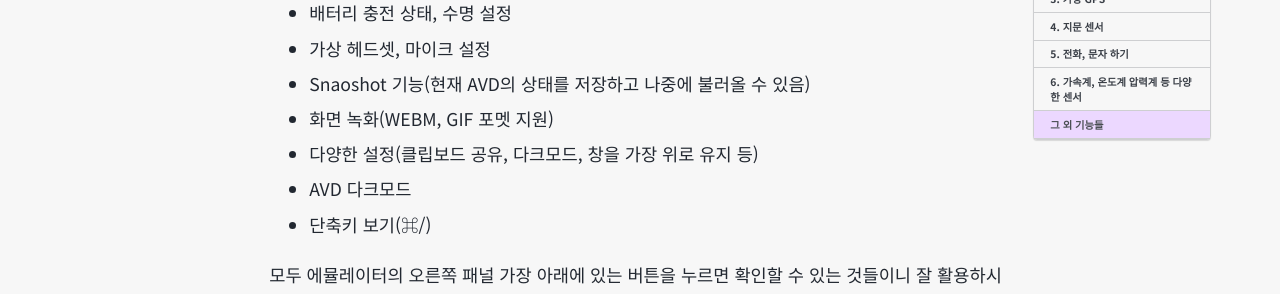
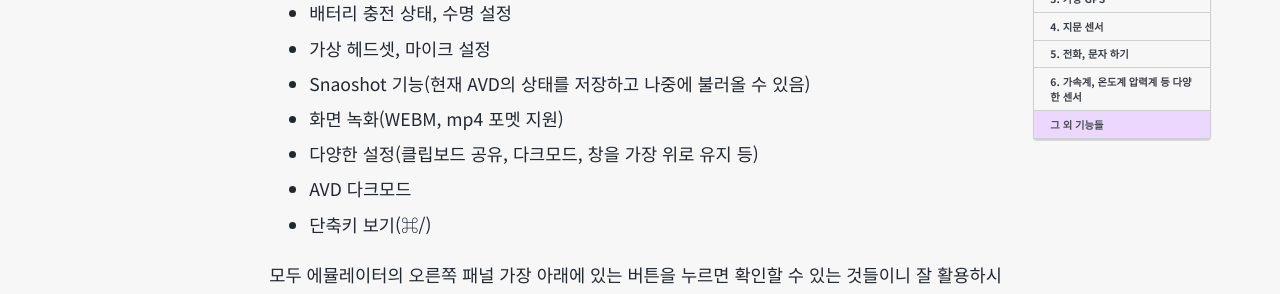
Before and after one commit to MinSeungHyun/minseunghyun.github.io, a Jekyll site: the page built from _posts/android/2020-01-24-2-1.md, in a window 1280 px wide and 900 px high, scrolled down 1762 px. Shown: the part 154-448 px from the top of the window. Built offline with Jekyll 4.4.1, drawn with Linux system fonts in a browser that asks for light colours; cached includes are drawn as plain includes; nearby versions of some CDN libraries; some web fonts are replaced; comment, search, counter and statistics services are not loaded.

Commit message:
Change all gif to mp4

```diff
--- a/_posts/android/2020-01-24-2-1.md
+++ b/_posts/android/2020-01-24-2-1.md
@@ -18,17 +18,17 @@ toc: true
 {: .notice}
 
 ## 1. 두 손가락 사용하기
-{% include image src="/assets/images/post/2/1-1.gif" %}
+{% include image src="/assets/images/post/2/1-1.mp4" %}
 커서가 화면에 있을 때 ⌘를 누르면 화면 중앙을 중심으로 가상의 커서가 하나 더 생겨서 두 손가락으로 해야 하는 것들을 테스트 할 수 있습니다.
 
-{% include image src="/assets/images/post/2/1-2.gif" %}
+{% include image src="/assets/images/post/2/1-2.mp4" %}
 ⇧를 누르고 하면 화면 중앙이 아니라 커서 위치를 기준으로 생깁니다.
 
-{% include image src="/assets/images/post/2/1-3.gif" %}
+{% include image src="/assets/images/post/2/1-3.mp4" %}
 우클릭을 하면 두 손가락으로 스크롤 할 수도 있죠.
 
 ## 2. 카메라 사용하기
-{% include image src="/assets/images/post/2/2-1.gif" %}
+{% include image src="/assets/images/post/2/2-1.mp4" %}
 AVD에 있는 카메라를 실행하면 가상의 공간이 뜨는데,
 ⌥을 누르고 마우스를 움직여서 화면을 돌릴 수 있고, WASD키로 이동할 수도 있습니다.
 
@@ -40,18 +40,18 @@ AVD에 있는 카메라를 실행하면 가상의 공간이 뜨는데,
 
 ## 3. 가상 GPS
 ⌘⇧L을 누르면 위치 창이 나옵니다.
-{% include image src="/assets/images/post/2/3-1.gif" %}
+{% include image src="/assets/images/post/2/3-1.mp4" %}
 지도에서 위치를 선택하고 우측 하단에 `SET LOCATION` 버튼을 누르면 해당 선택한 위치로 gps가 설정됩니다.
 
-{% include image src="/assets/images/post/2/3-2.gif" %}
+{% include image src="/assets/images/post/2/3-2.mp4" %}
 `Routes`탭에서는 AVD가 설정한 경로를 따라 이동하게 할 수 있습니다.
 
 ## 4. 지문 센서
-{% include image src="/assets/images/post/2/4-1.gif" %}
+{% include image src="/assets/images/post/2/4-1.mp4" %}
 ⌘⇧F를 누르면 가상 지문을 사용할 수 있는 창이 나옵니다.
 
 ## 5. 전화, 문자 하기
-{% include image src="/assets/images/post/2/5-1.gif" %}
+{% include image src="/assets/images/post/2/5-1.mp4" %}
 전화, 문자를 할 수 있습니다. (단축키 : ⌘⇧P)
 
 ## 6. 가속계, 온도계 압력계 등 다양한 센서
@@ -66,7 +66,7 @@ AVD에 있는 카메라를 실행하면 가상의 공간이 뜨는데,
 - 배터리 충전 상태, 수명 설정
 - 가상 헤드셋, 마이크 설정
 - Snaoshot 기능(현재 AVD의 상태를 저장하고 나중에 불러올 수 있음)
-- 화면 녹화(WEBM, GIF 포멧 지원)
+- 화면 녹화(WEBM, mp4 포멧 지원)
 - 다양한 설정(클립보드 공유, 다크모드, 창을 가장 위로 유지 등)
 - AVD 다크모드
 - 단축키 보기(⌘/)
```
Also changed, not shown: 9 other files.
